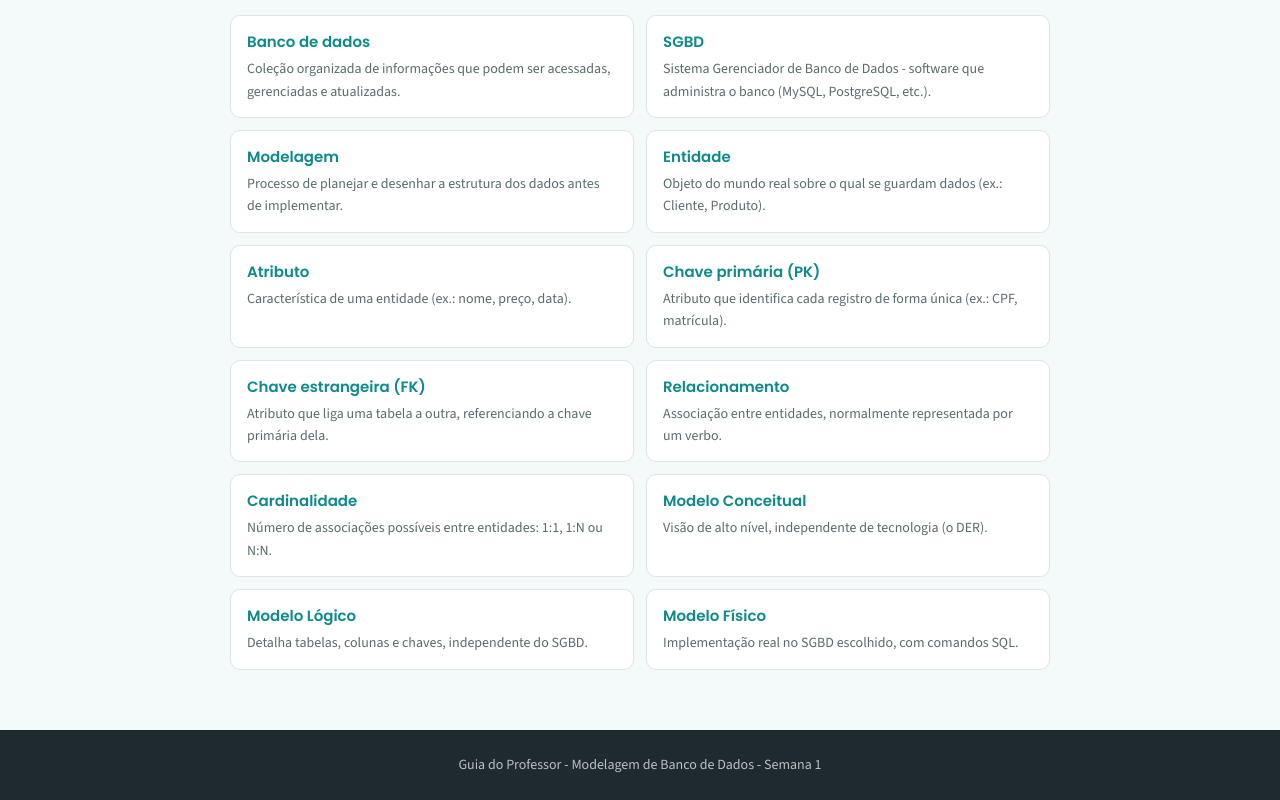
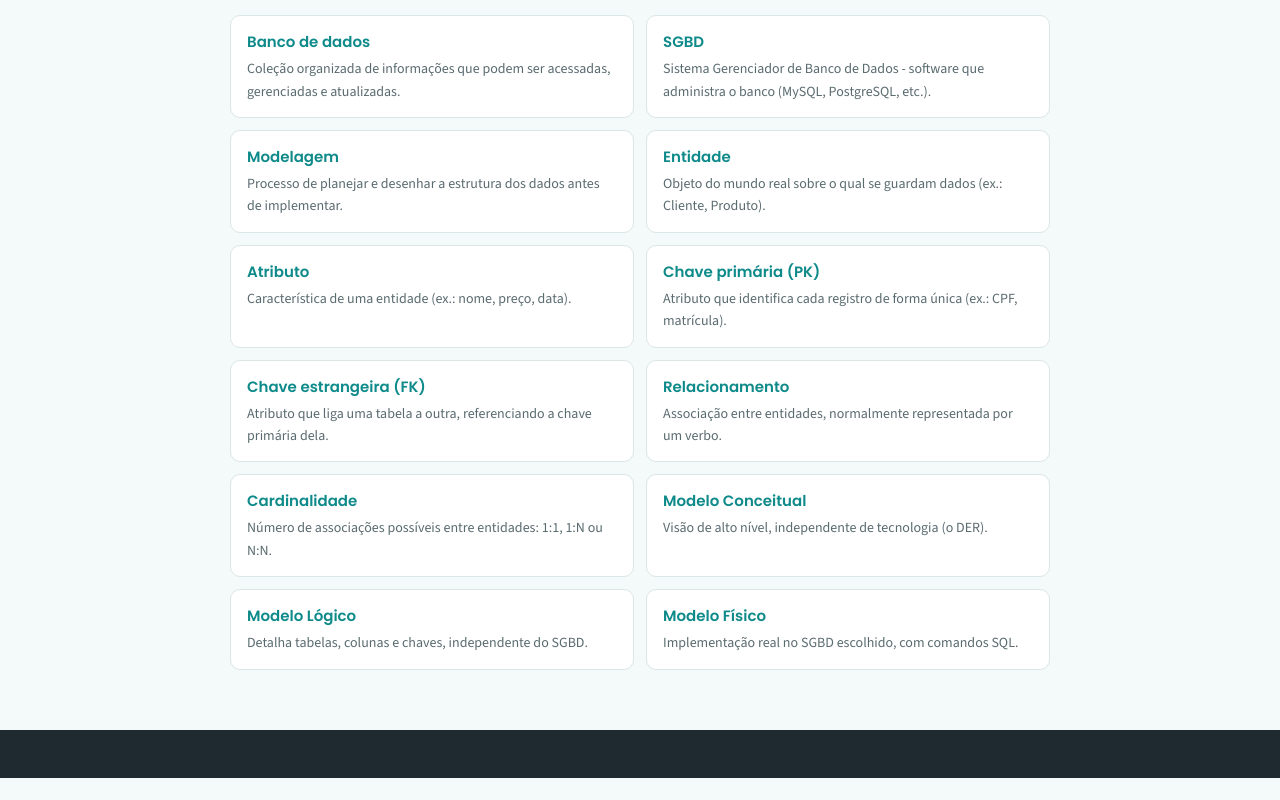
Before and after one commit to leone58/modelagem, a plain HTML site: page index.html in a window 1280 px wide. Shown: the part 1587-2387 px from the top of the page. After the commit the page ends 2365 px from the top, so only its background shows below. Drawn offline with nearby package versions, Linux system fonts and the light colour scheme.

Commit message:
Update index.html

```diff
--- a/index.html
+++ b/index.html
@@ -43,7 +43,7 @@
 
   <footer class="site-footer">
     <div class="container">
-      <p>Guia do Professor - Modelagem de Banco de Dados - Semana 1</p>
+
     </div>
   </footer>
 
```
